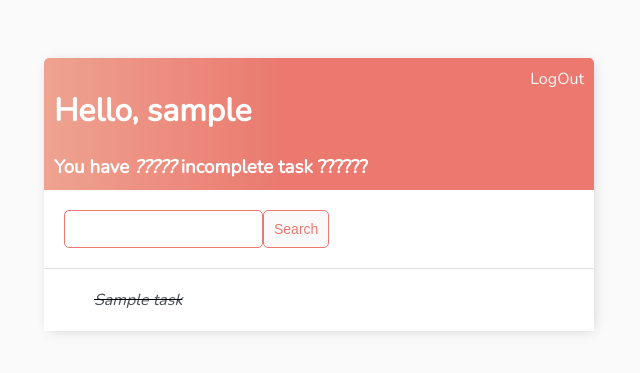
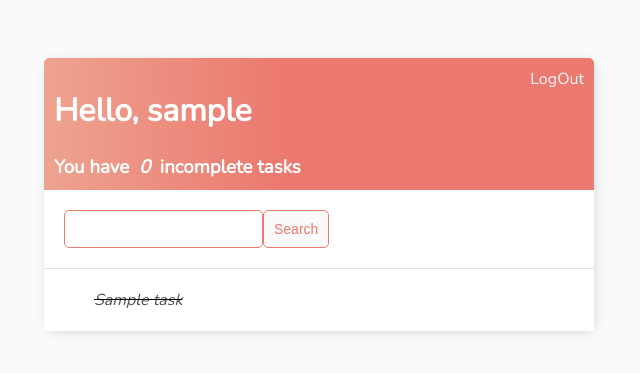
Before and after one commit to FArooghOghba/Django-CBV-TodoApp, a Django app: page / in a window 1280 px wide. Shown: the top 373 px of the page, without its empty margins (321-961 px from the left). Run offline with Django 3.2, Linux system fonts and the light colour scheme; a user stored in the database is signed in; tables that the repository leaves empty hold one stand-in row (values such as "Sample post"); some libraries are stand-ins or nearby versions.

Commit message:
feat: incomplete task count

```diff
--- a/core/todo/templates/todo/task_list.html
+++ b/core/todo/templates/todo/task_list.html
@@ -5,7 +5,10 @@
     <div class="header-bar">
         <div>
             <h1>Hello, {{ request.user }}</h1>
-            <h3 style="margin:0">You have <i>?????</i> incomplete task ??????</h3>
+            <h3 style="margin:0">You have
+                &nbsp;<i>{{ incomplete_task_count }}</i>
+                &nbsp;incomplete task{{ incomplete_task_count | pluralize:"s" }}
+            </h3>
         </div>
 
         {% if request.user.is_authenticated %}
--- a/core/todo/views.py
+++ b/core/todo/views.py
@@ -24,6 +24,7 @@ class TaskListView(LoginRequiredMixin, ListView):
     def get_context_data(self, **kwargs):
         context = super().get_context_data(**kwargs)
         context['tasks'] = self.model.objects.filter(user=self.request.user)
+        context['incomplete_task_count'] = context['tasks'].filter(complete=False).count()
         return context
 
 
```
